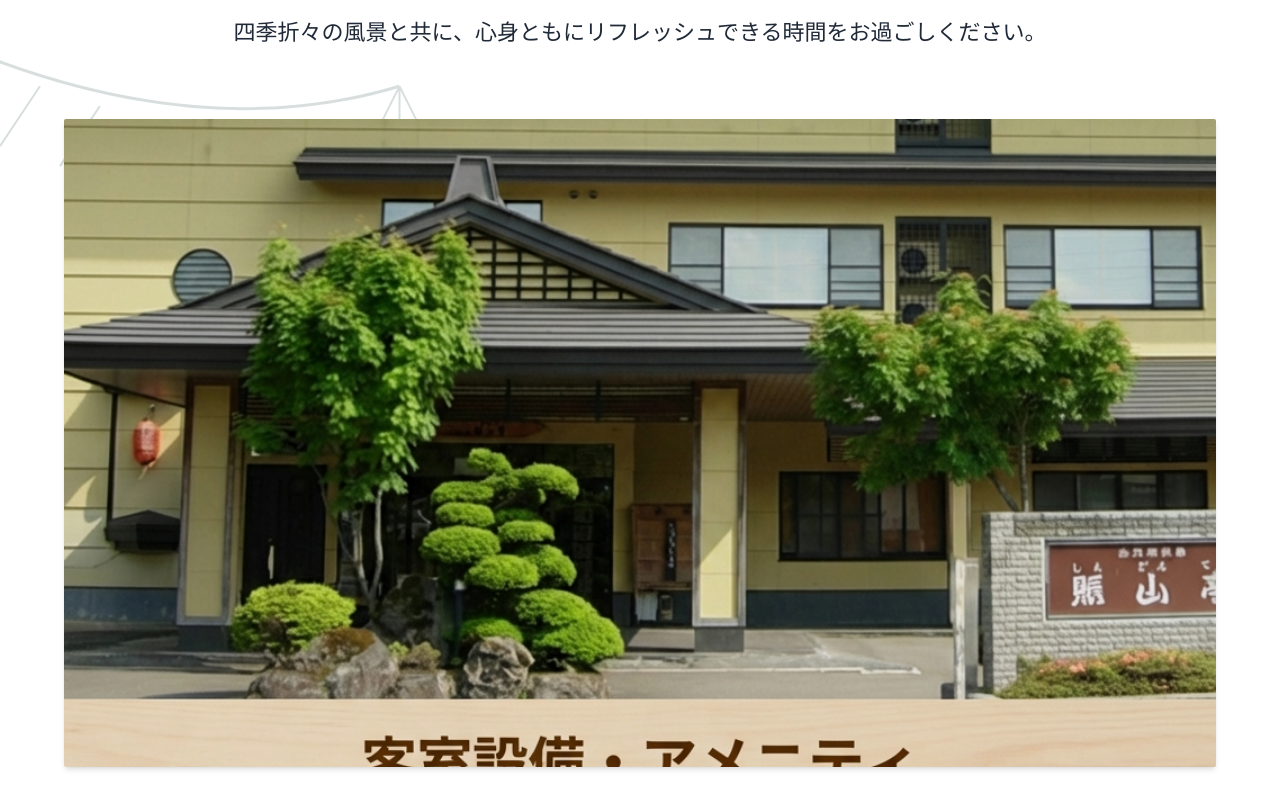
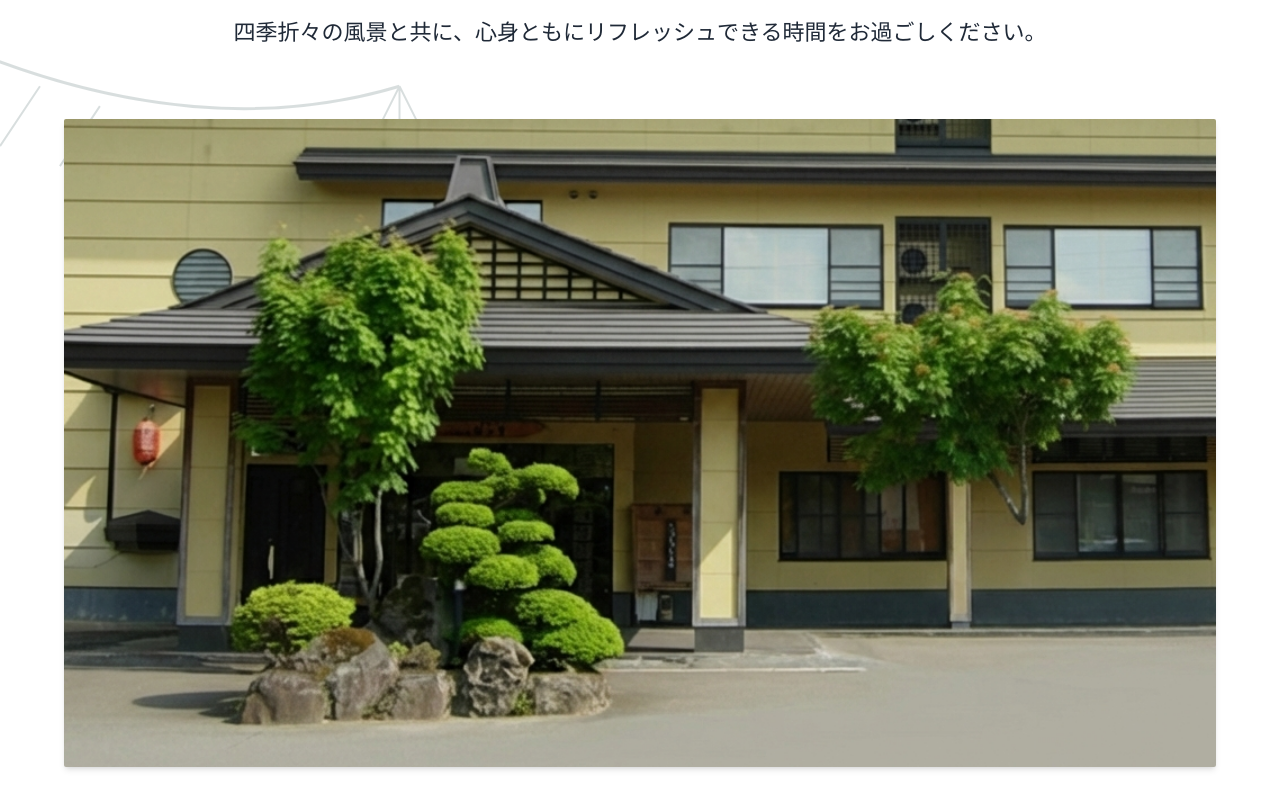
Before and after one commit to hirofumitorato/towadako-demo, a Next.js app: page / in a window 1280 px wide. Shown: the part 3710-4500 px from the top of the page. Built offline with nearby package versions, Linux system fonts and the light colour scheme.

Commit message:
お部屋画像の再トリミング（下部テキストバー除去）とアクセスボタンの文言統一（詳しく見る）

```diff
--- a/src/components/Access.tsx
+++ b/src/components/Access.tsx
@@ -79,7 +79,7 @@ export default function Access() {
 
 
           <Link href="/access" className="inline-block mt-10 px-12 py-4 border border-[#5CA042] text-[#5CA042] text-lg tracking-widest hover:bg-[#5CA042] hover:text-white transition-all duration-300 rounded-sm font-light bg-white">
-            詳細
+            詳しく見る
           </Link>
         </motion.div>
       </div>
--- a/src/components/Rooms.tsx
+++ b/src/components/Rooms.tsx
@@ -66,7 +66,7 @@ export default function Rooms() {
                 <div className="relative aspect-[16/9] w-full overflow-hidden">
                   <div
                     className="absolute inset-0 bg-cover bg-center transition-transform duration-700 group-hover:scale-105"
-                    style={{ backgroundImage: "url('/images/rooms/exterior_cropped.png')" }}
+                    style={{ backgroundImage: "url('/images/rooms/exterior_final.png')" }}
                   />
                   <div className="absolute inset-0 bg-black/5 transition-opacity duration-300 group-hover:opacity-0" />
                 </div>
```
Also changed, not shown: public/images/rooms/exterior_final.png (added).
